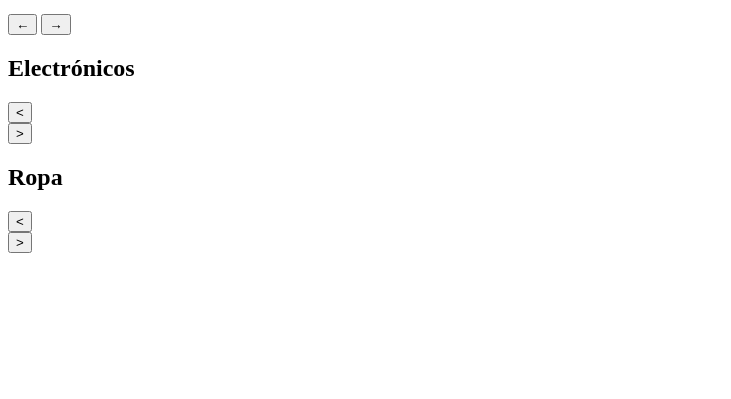
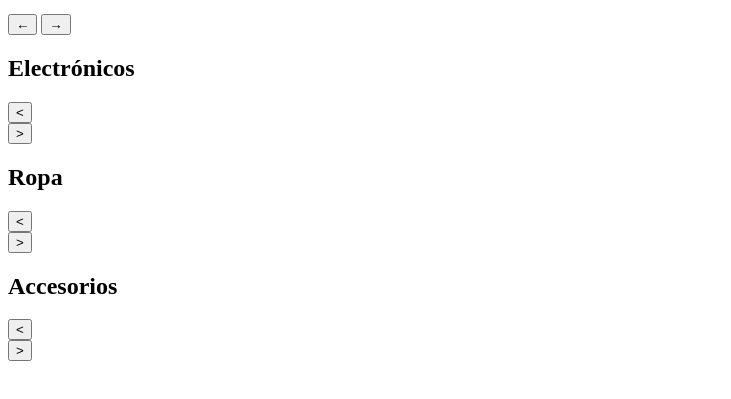
Before and after one commit to Jefersonlopezr/Proyecto-Jl-Store, a plain HTML site: page index.html in a window 1280 px wide. Shown: the part 299-698 px from the top of the page, without its empty margins (0-731 px from the left). Drawn offline with Linux system fonts and the light colour scheme.

Commit message:
feat: Add categorias

```diff
--- a/index.html
+++ b/index.html
@@ -122,6 +122,20 @@
                 </div>
             </div>
         </section>
+
+        <section class="categorias-destacadas">
+            <div class="categoria" id="categoria-accessories">
+                <h2>Accesorios</h2>
+                <div class="productos-categoria-wrapper">
+                    <button class="categoria-flecha izq"
+                        onclick="moverCarrusel('categoria-accessories', -1)">&lt;</button>
+                    <div class="productos-categoria"></div>
+                    <button class="categoria-flecha der"
+                        onclick="moverCarrusel('categoria-accessories', 1)">&gt;</button>
+                </div>
+            </div>
+        </section>
+    </section>
 </body>
 
 </html>
```
